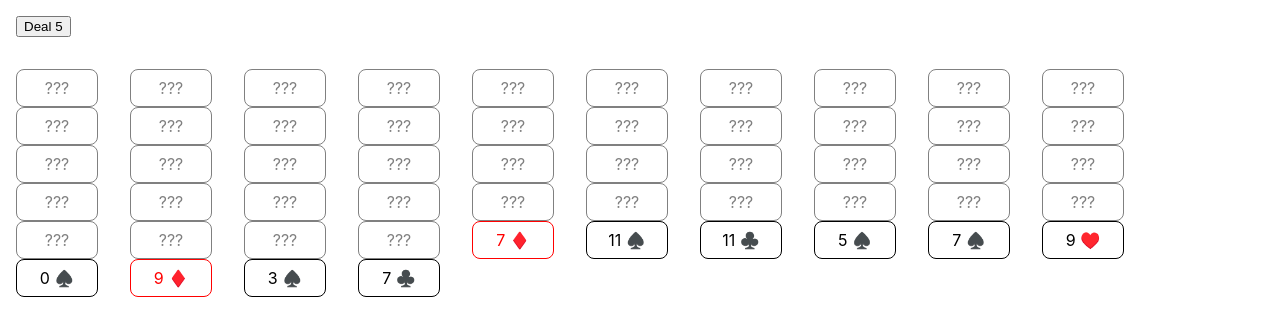
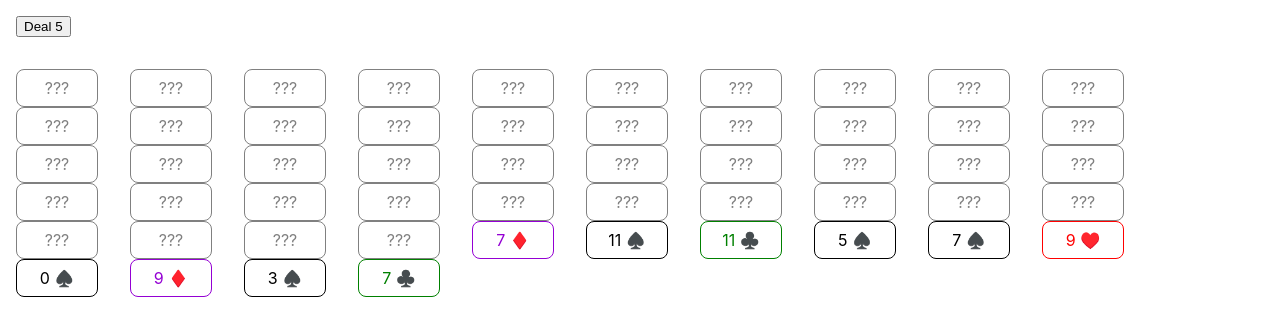
Before and after one commit to mpaulweeks/spider-solitaire, a React (Create React App) app: page / in a window 1280 px wide. Shown: the top 336 px of the page. Built offline with nearby package versions, Linux system fonts and the light colour scheme.

Commit message:
more colors

```diff
--- a/src/fe/ViewCard.tsx
+++ b/src/fe/ViewCard.tsx
@@ -18,13 +18,18 @@ const suitToSymbol = [
   '♦️',
   '♣️',
 ];
+const suitToColor = [
+  'red',
+  'black',
+  'darkviolet',
+  'green',
+];
 
 export function ViewCard(props: { card: Card }) {
   const { card } = props;
   if (card.state.faceUp) {
-    const color = card.suit === 2 ? 'red' : 'black';
     return (
-      <CompCard color={color}>
+      <CompCard color={suitToColor[card.suit]}>
         {card.value} {suitToSymbol[card.suit]}
       </CompCard>
     )
```
